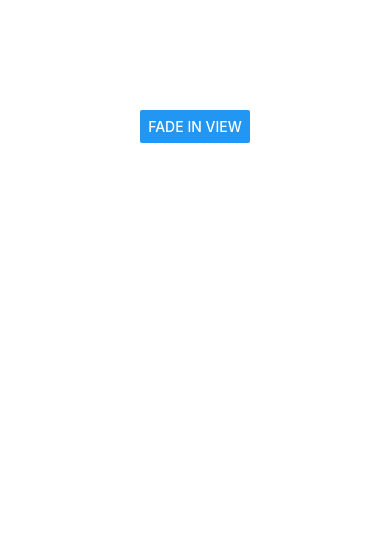
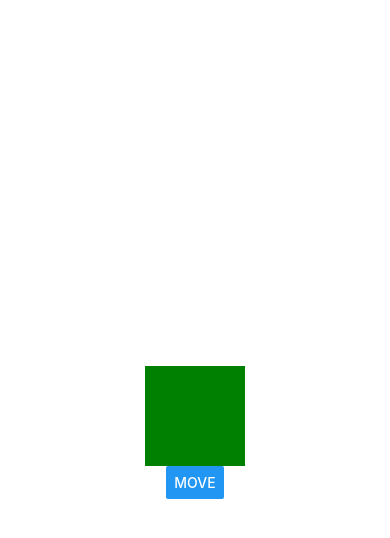
Before and after one commit to kensiiwasaki/RN-animation, a React Native app: screen / in a window 390 px wide. Shown: the top 538 px of the page. Built offline with nearby package versions, Linux system fonts and the light colour scheme.

Commit message:
modify: easing

```diff
--- a/App.tsx
+++ b/App.tsx
@@ -1,14 +1,21 @@
 import { useRef } from 'react';
-import { SafeAreaView, StyleSheet, View, Animated, Button } from 'react-native';
+import {
+  SafeAreaView,
+  StyleSheet,
+  View,
+  Animated,
+  Button,
+  Easing,
+} from 'react-native';
 
 export default function App() {
-  const animatedOpacity = useRef(new Animated.Value(0)).current;
+  const animatedX = useRef(new Animated.Value(0)).current;
 
-  const fadeIn = () => {
-    // Will change fadeAnim value to 1 in 5 seconds
-    Animated.timing(animatedOpacity, {
-      toValue: 1,
-      duration: 5000,
+  const move = () => {
+    Animated.timing(animatedX, {
+      toValue: 100,
+      duration: 3000,
+      easing: Easing.bounce,
       useNativeDriver: true,
     }).start();
   };
@@ -20,13 +27,13 @@ export default function App() {
           {
             width: 100,
             height: 100,
-            backgroundColor: 'red',
-            marginTop: 10,
+            backgroundColor: 'green',
+            marginTop: 20,
           },
-          { opacity: animatedOpacity },
+          { transform: [{ translateX: animatedX }] },
         ]}
       />
-      <Button title="Fade In View" onPress={fadeIn} />
+      <Button title="move" onPress={move} />
     </SafeAreaView>
   );
 }
@@ -35,5 +42,6 @@ const styles = StyleSheet.create({
   container: {
     flex: 1,
     alignItems: 'center',
+    justifyContent: 'center',
   },
 });
```
